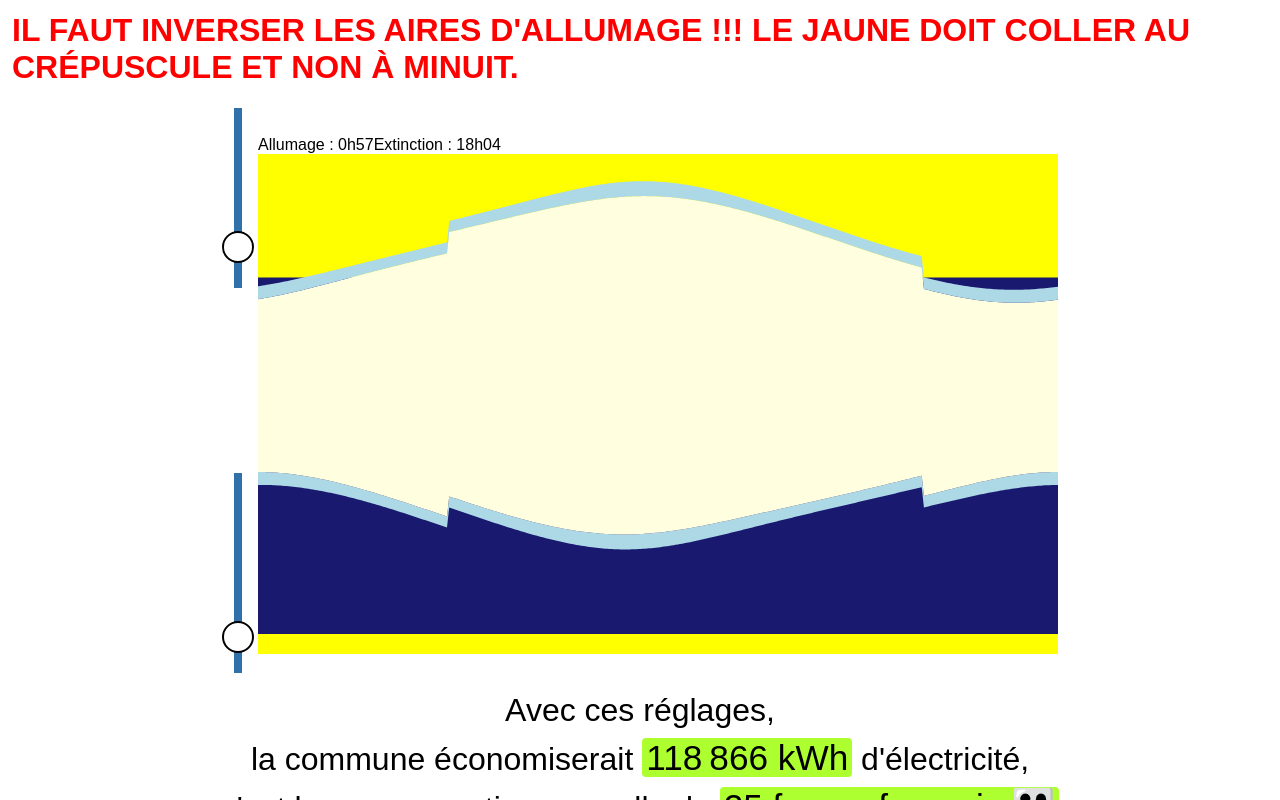
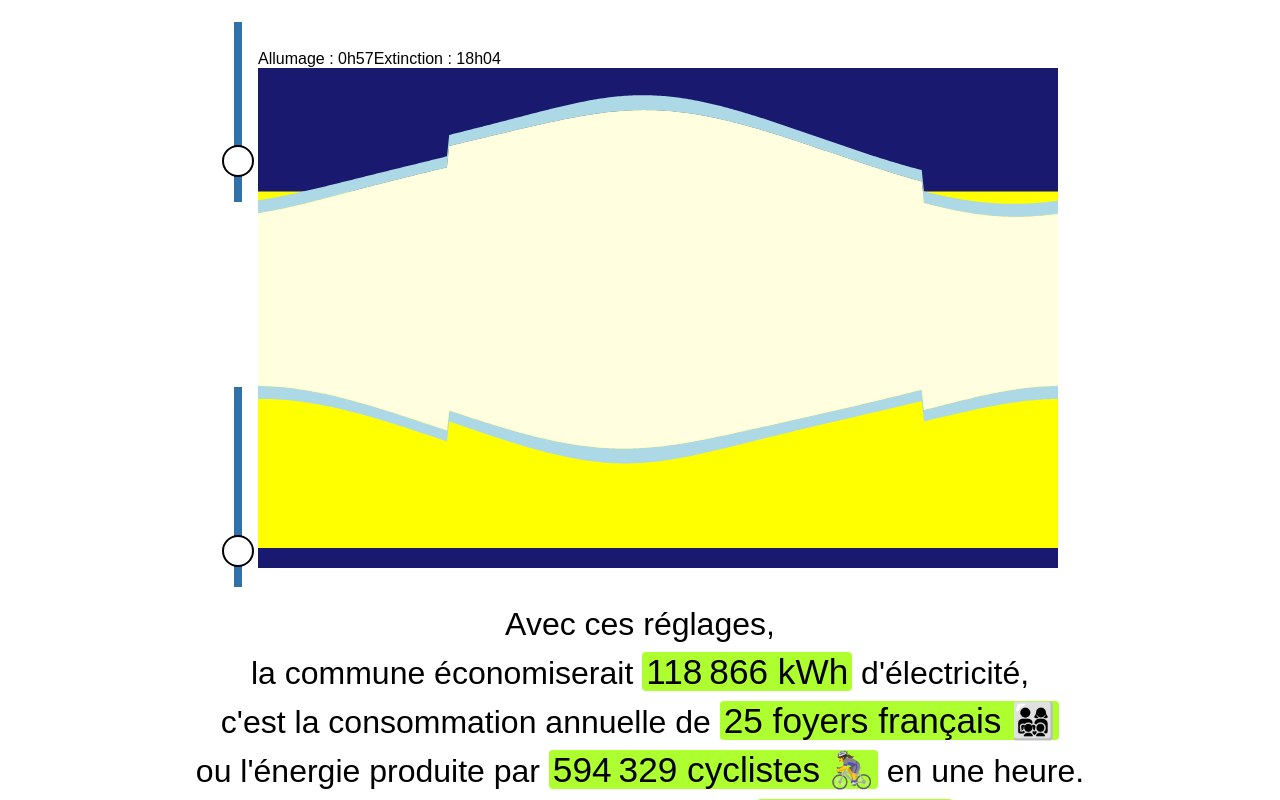
Before and after one commit to nop00/sunset, a React (Vite) app: page / in a window 1280 px wide. Shown: the top 800 px of the page. Built offline with nearby package versions, Linux system fonts and the light colour scheme.

Commit message:
Fix erreur TS

```diff
--- a/src/App.tsx
+++ b/src/App.tsx
@@ -47,12 +47,6 @@ const EphemerisContainer = styled.div`
   padding-left: 36px;
 `;
 
-const Warning = styled.div`
-  font-size: 2em;
-  font-weight: bold;
-  color: red;
-`;
-
 export default () => {
   const dataWithSavings = map(data, day => {
     const curDay = new Date(day.date);
@@ -80,11 +74,6 @@ export default () => {
   return (
     <>
       <GlobalStyle />
-      <Warning>
-        IL FAUT INVERSER LES AIRES D'ALLUMAGE !!! LE JAUNE DOIT COLLER AU
-        CRÉPUSCULE ET NON À MINUIT.
-      </Warning>
-
       <EphemerisContainer>
         <SliderOn
           from={minOnTime}
--- a/src/components/ephemeris/index.tsx
+++ b/src/components/ephemeris/index.tsx
@@ -18,8 +18,8 @@ const NATURAL_AREAS: { from: Moment; to: Moment; color: string }[] = [
 export const Ephemeris = ({ data, lightsOnTime, lightsOffTime }: Props) => {
   const areasWithLighting = [
     { from: 0, to: DAY_DURATION, color: "midnightblue" },
-    { from: 0, to: lightsOnTime, color: "yellow" },
-    { from: lightsOffTime, to: DAY_DURATION, color: "yellow" },
+    { from: lightsOnTime, to: "sunset" as Moment, color: "yellow" },
+    { from: "sunrise" as Moment, to: lightsOffTime, color: "yellow" },
     ...NATURAL_AREAS
   ];
 
```
